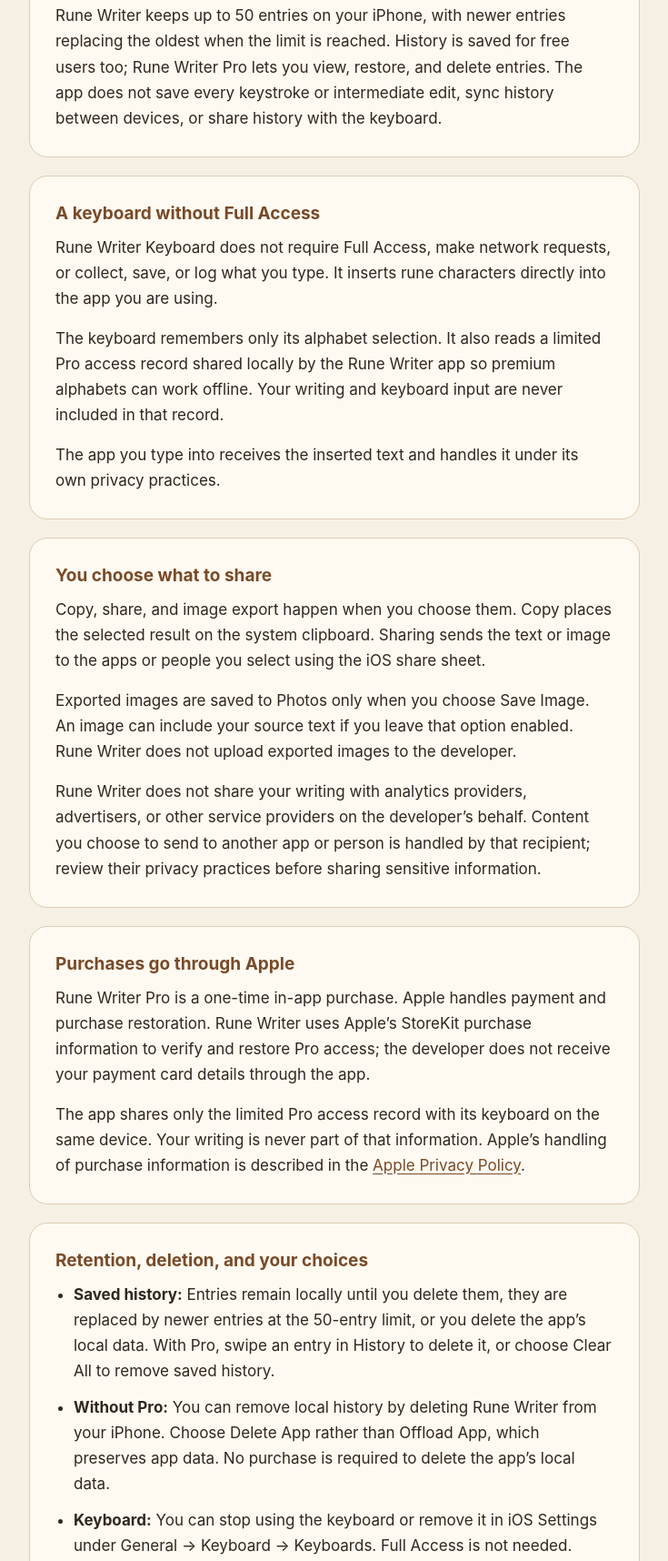
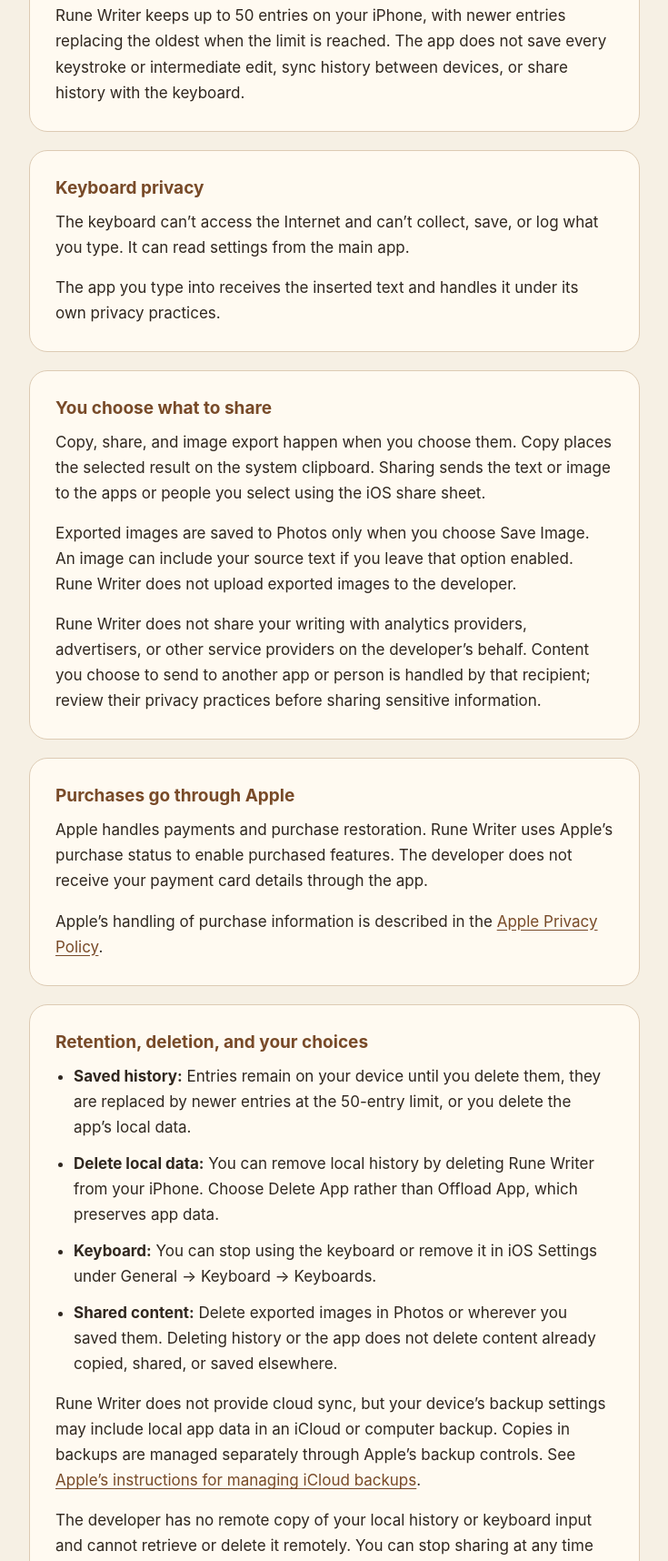
Before and after one commit to TheCodedSelf/privacy-policies, a plain HTML site: page rune-writer/index.html in a window 1280 px wide. Shown: the part 962-2678 px from the top of the page at 91% size, without its empty margins (272-1007 px from the left). Drawn offline with Linux system fonts and the light colour scheme.

Commit message:
update policy

```diff
--- a/rune-writer/index.html
+++ b/rune-writer/index.html
@@ -4,7 +4,7 @@
   <meta charset="utf-8">
   <meta name="viewport" content="width=device-width, initial-scale=1">
   <meta name="color-scheme" content="light dark">
-  <meta name="description" content="Rune Writer privacy policy: on-device conversion, local history, a keyboard without Full Access, and sharing you control.">
+  <meta name="description" content="Rune Writer privacy policy: on-device conversion, local history, keyboard privacy, and sharing you control.">
   <meta name="referrer" content="no-referrer">
   <title>Privacy Policy · Rune Writer</title>
   <style>
@@ -48,7 +48,6 @@
 
     h1 {
       margin: 0 0 0.75rem;
-      font-family: Georgia, "Times New Roman", serif;
       font-size: clamp(2.25rem, 7vw, 3.5rem);
       line-height: 1.12;
       letter-spacing: -0.035em;
@@ -160,19 +159,18 @@
       <section id="writing" aria-labelledby="writing-title">
         <h2 id="writing-title">Writing stays on your iPhone</h2>
         <p>Text conversion happens on your device and works offline. Rune Writer does not upload your writing or send your text or keyboard input to the developer.</p>
-        <p>The app has no account, advertising, tracking, or third-party analytics. It does not collect personal information for transmission to the developer or operate a backend that stores your writing. Local data is used only to provide the app’s features, as described below.</p>
+        <p>The app has no account, advertising, tracking, or third-party analytics. It does not collect personal information for transmission to the developer. Information saved on your device is used only to provide the app’s features, as described below.</p>
       </section>
 
       <section id="history" aria-labelledby="history-title">
         <h2 id="history-title">History is yours to keep</h2>
         <p>Copying a conversion, completing a share, or tapping Save adds that conversion to local history. A saved entry contains your source text, converted result, selected alphabet, and the date and time it was saved.</p>
-        <p>Rune Writer keeps up to 50 entries on your iPhone, with newer entries replacing the oldest when the limit is reached. History is saved for free users too; Rune Writer Pro lets you view, restore, and delete entries. The app does not save every keystroke or intermediate edit, sync history between devices, or share history with the keyboard.</p>
+        <p>Rune Writer keeps up to 50 entries on your iPhone, with newer entries replacing the oldest when the limit is reached. The app does not save every keystroke or intermediate edit, sync history between devices, or share history with the keyboard.</p>
       </section>
 
       <section id="keyboard" aria-labelledby="keyboard-title">
-        <h2 id="keyboard-title">A keyboard without Full Access</h2>
-        <p>Rune Writer Keyboard does not require Full Access, make network requests, or collect, save, or log what you type. It inserts rune characters directly into the app you are using.</p>
-        <p>The keyboard remembers only its alphabet selection. It also reads a limited Pro access record shared locally by the Rune Writer app so premium alphabets can work offline. Your writing and keyboard input are never included in that record.</p>
+        <h2 id="keyboard-title">Keyboard privacy</h2>
+        <p>The keyboard can’t access the Internet and can’t collect, save, or log what you type. It can read settings from the main app.</p>
         <p>The app you type into receives the inserted text and handles it under its own privacy practices.</p>
       </section>
 
@@ -185,26 +183,20 @@
 
       <section id="purchases" aria-labelledby="purchases-title">
         <h2 id="purchases-title">Purchases go through Apple</h2>
-        <p>Rune Writer Pro is a one-time in-app purchase. Apple handles payment and purchase restoration. Rune Writer uses Apple’s StoreKit purchase information to verify and restore Pro access; the developer does not receive your payment card details through the app.</p>
-        <p>The app shares only the limited Pro access record with its keyboard on the same device. Your writing is never part of that information. Apple’s handling of purchase information is described in the <a href="https://www.apple.com/legal/privacy/en-ww/">Apple Privacy Policy</a>.</p>
+        <p>Apple handles payments and purchase restoration. Rune Writer uses Apple’s purchase status to enable purchased features. The developer does not receive your payment card details through the app.</p>
+        <p>Apple’s handling of purchase information is described in the <a href="https://www.apple.com/legal/privacy/en-ww/">Apple Privacy Policy</a>.</p>
       </section>
 
       <section id="deletion" aria-labelledby="deletion-title">
         <h2 id="deletion-title">Retention, deletion, and your choices</h2>
         <ul>
-          <li><strong>Saved history:</strong> Entries remain locally until you delete them, they are replaced by newer entries at the 50-entry limit, or you delete the app’s local data. With Pro, swipe an entry in History to delete it, or choose Clear All to remove saved history.</li>
-          <li><strong>Without Pro:</strong> You can remove local history by deleting Rune Writer from your iPhone. Choose Delete App rather than Offload App, which preserves app data. No purchase is required to delete the app’s local data.</li>
-          <li><strong>Keyboard:</strong> You can stop using the keyboard or remove it in iOS Settings under General → Keyboard → Keyboards. Full Access is not needed.</li>
+          <li><strong>Saved history:</strong> Entries remain on your device until you delete them, they are replaced by newer entries at the 50-entry limit, or you delete the app’s local data.</li>
+          <li><strong>Delete local data:</strong> You can remove local history by deleting Rune Writer from your iPhone. Choose Delete App rather than Offload App, which preserves app data.</li>
+          <li><strong>Keyboard:</strong> You can stop using the keyboard or remove it in iOS Settings under General → Keyboard → Keyboards.</li>
           <li><strong>Shared content:</strong> Delete exported images in Photos or wherever you saved them. Deleting history or the app does not delete content already copied, shared, or saved elsewhere.</li>
         </ul>
         <p>Rune Writer does not provide cloud sync, but your device’s backup settings may include local app data in an iCloud or computer backup. Copies in backups are managed separately through Apple’s backup controls. See <a href="https://support.apple.com/en-us/108922">Apple’s instructions for managing iCloud backups</a>.</p>
         <p>The developer has no remote copy of your local history or keyboard input and cannot retrieve or delete it remotely. You can stop sharing at any time by declining to copy, share, or export content, and manage any system permissions in iOS Settings.</p>
-      </section>
-
-      <section id="website" aria-labelledby="website-title">
-        <h2 id="website-title">This privacy-policy website</h2>
-        <p>This page uses no analytics scripts, tracking pixels, cookies, forms, or external fonts. When hosted on GitHub Pages, GitHub logs visitors’ IP addresses for security purposes. This website hosting is separate from the app’s on-device text processing.</p>
-        <p>For GitHub’s handling and retention of website visitor information, see the <a href="https://docs.github.com/en/site-policy/privacy-policies/github-general-privacy-statement">GitHub Privacy Statement</a> and <a href="https://docs.github.com/en/pages/getting-started-with-github-pages/what-is-github-pages#data-collection">GitHub Pages data collection disclosure</a>.</p>
       </section>
 
       <section id="contact" aria-labelledby="contact-title">
```
